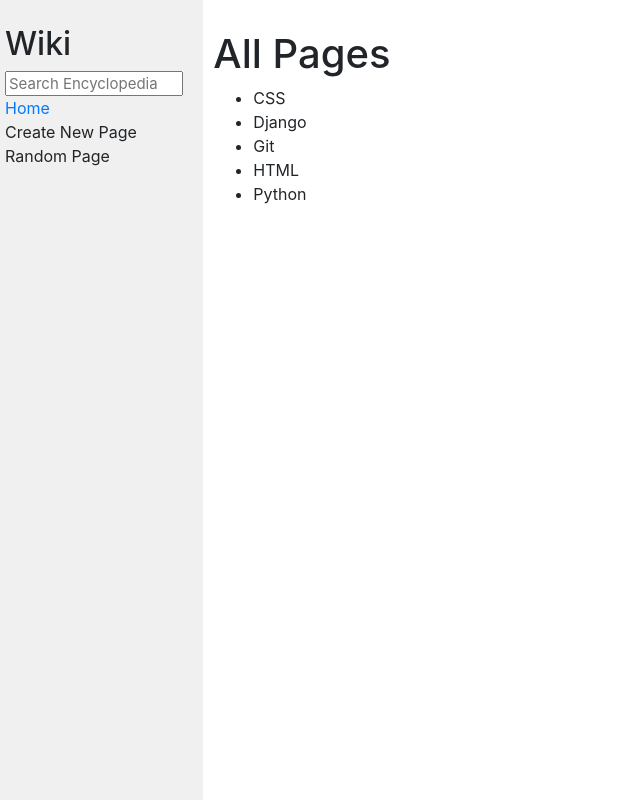
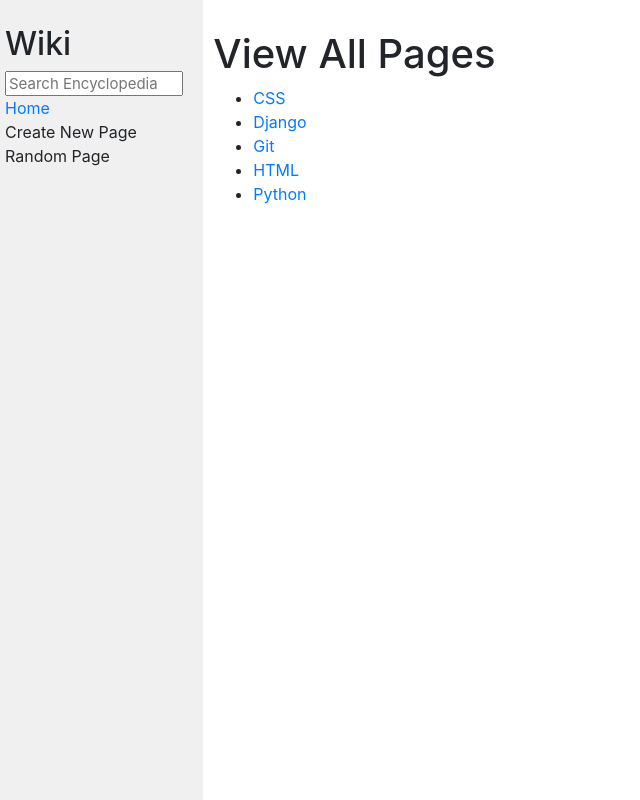
Before and after one commit to ReX342/makingwikiagain, a Django app: page /view/ in a window 1280 px wide. Shown: the whole page, without its empty margins (0-640 px from the left). Run offline with Django 3.2, Linux system fonts and the light colour scheme; some libraries are stand-ins or nearby versions.

Commit message:
get str title to work

```diff
--- a/wiki/wiki/encyclopedia/templates/encyclopedia/view.html
+++ b/wiki/wiki/encyclopedia/templates/encyclopedia/view.html
@@ -10,7 +10,7 @@
     <ul>
     {% for entry in entries %}
         <li>
-            <a href="{% url 'view' title %}">
+            <a href="{% url 'encyclopedia:view' title %}">
             {{ entry }}
             </a>
         </li>
--- a/wiki/wiki/encyclopedia/views.py
+++ b/wiki/wiki/encyclopedia/views.py
@@ -54,7 +54,7 @@
 
 # overview_posts on ragna wiki
 def view(request):
-    return render(request, "encyclopedia/index.html", {
+    return render(request, "encyclopedia/view.html", {
         "entries": util.list_entries()
     })
 
```
